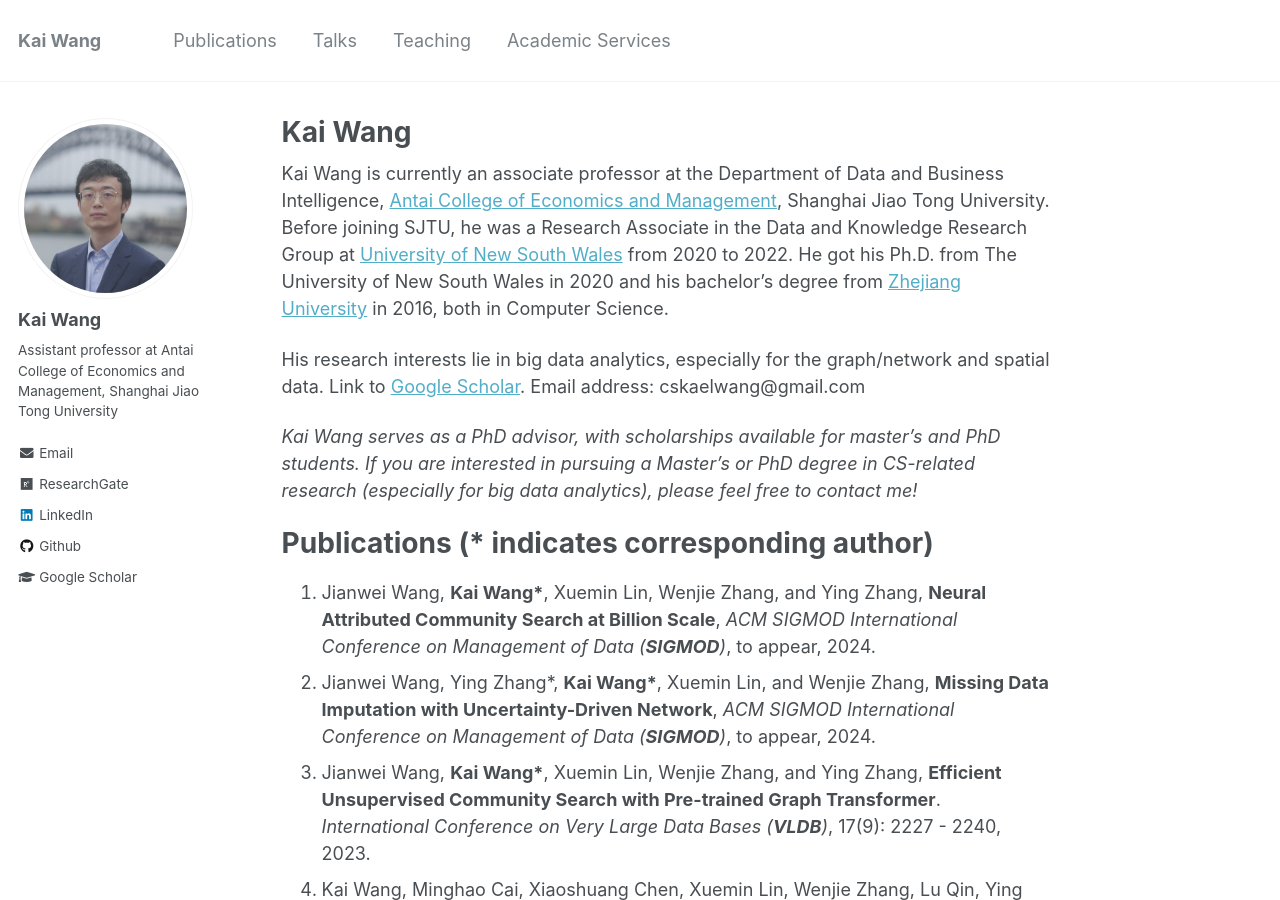
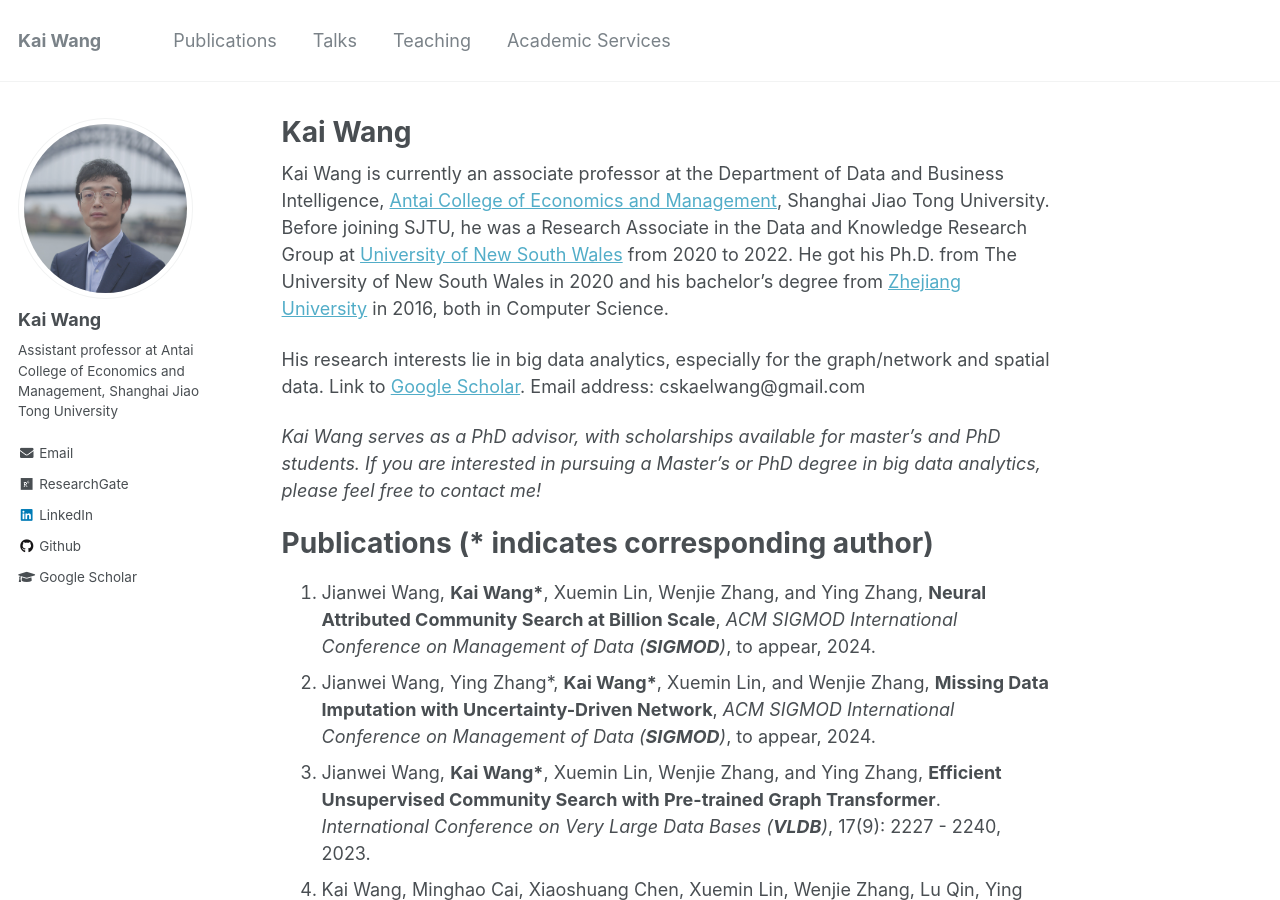
Before and after one commit to cs-kaiwang/cs-kaiwang.github.io, a Jekyll site: the page built from _pages/about.md, in a window 1280 px wide and 900 px high. Built offline with Jekyll 4.4.1, drawn with Linux system fonts in a browser that asks for light colours.

Commit message:
Update about.md

```diff
--- a/_pages/about.md
+++ b/_pages/about.md
@@ -12,7 +12,7 @@ Kai Wang is currently an associate professor at the Department of Data and Busin
 
 His research interests lie in big data analytics, especially for the graph/network and spatial data.  Link to [Google Scholar](https://scholar.google.com/citations?user=G4DiwTIAAAAJ&hl=en). Email address: cskaelwang@gmail.com
 
-*Kai Wang serves as a PhD advisor, with scholarships available for master's and PhD students. If you are interested in pursuing a Master's or PhD degree in CS-related research (especially for big data analytics), please feel free to contact me!*
+*Kai Wang serves as a PhD advisor, with scholarships available for master's and PhD students. If you are interested in pursuing a Master's or PhD degree in big data analytics, please feel free to contact me!*
 
 <!--I have close cooperation with many top-tier IT companies such as Alibaba DAMO Academy. For undergraduate students, please feel free to contact me via email if you are interested in big-data-related research, especially for those who want to participate in an enterprise internship or pursue a higher-level degree.-->
 
```
